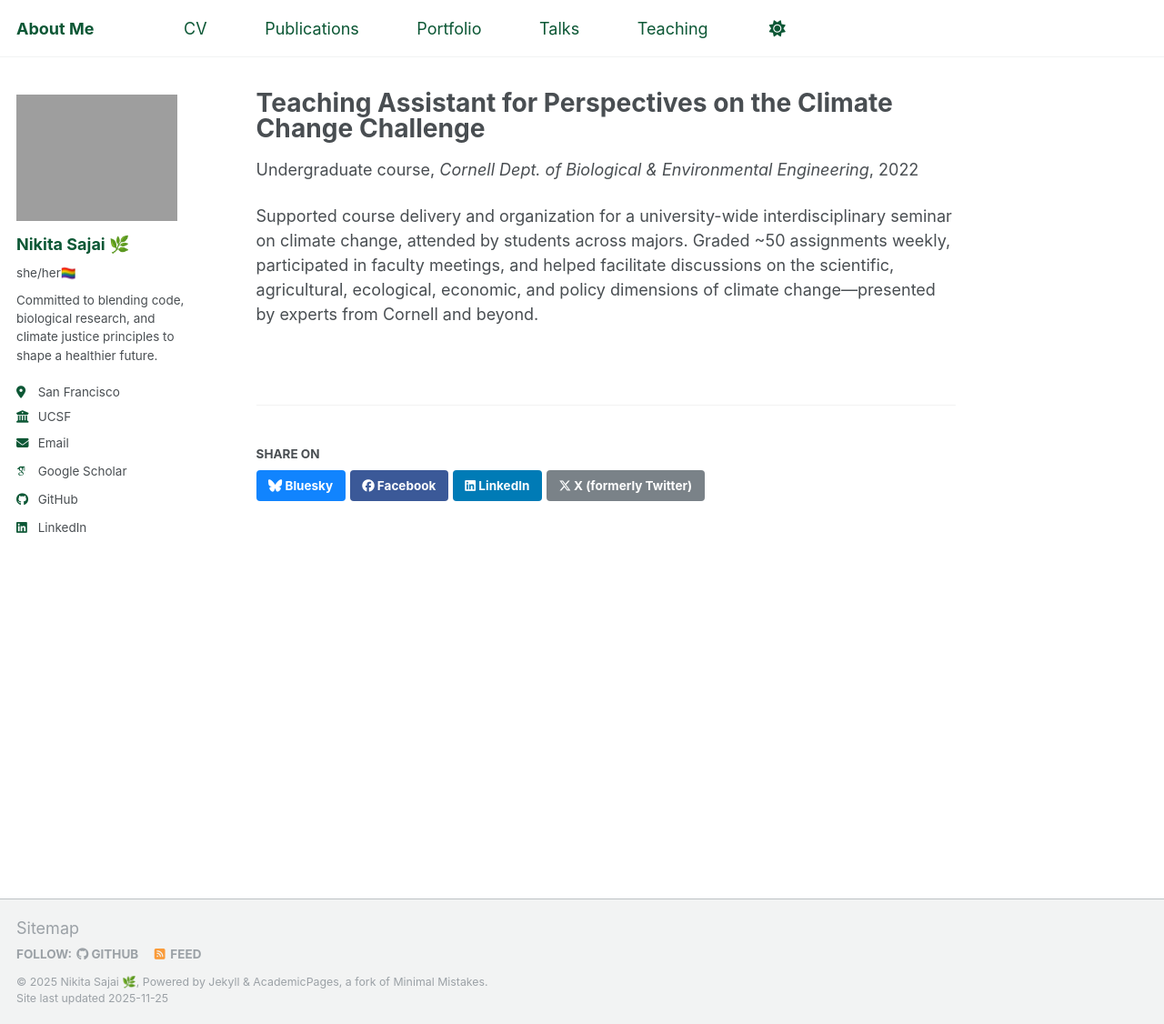
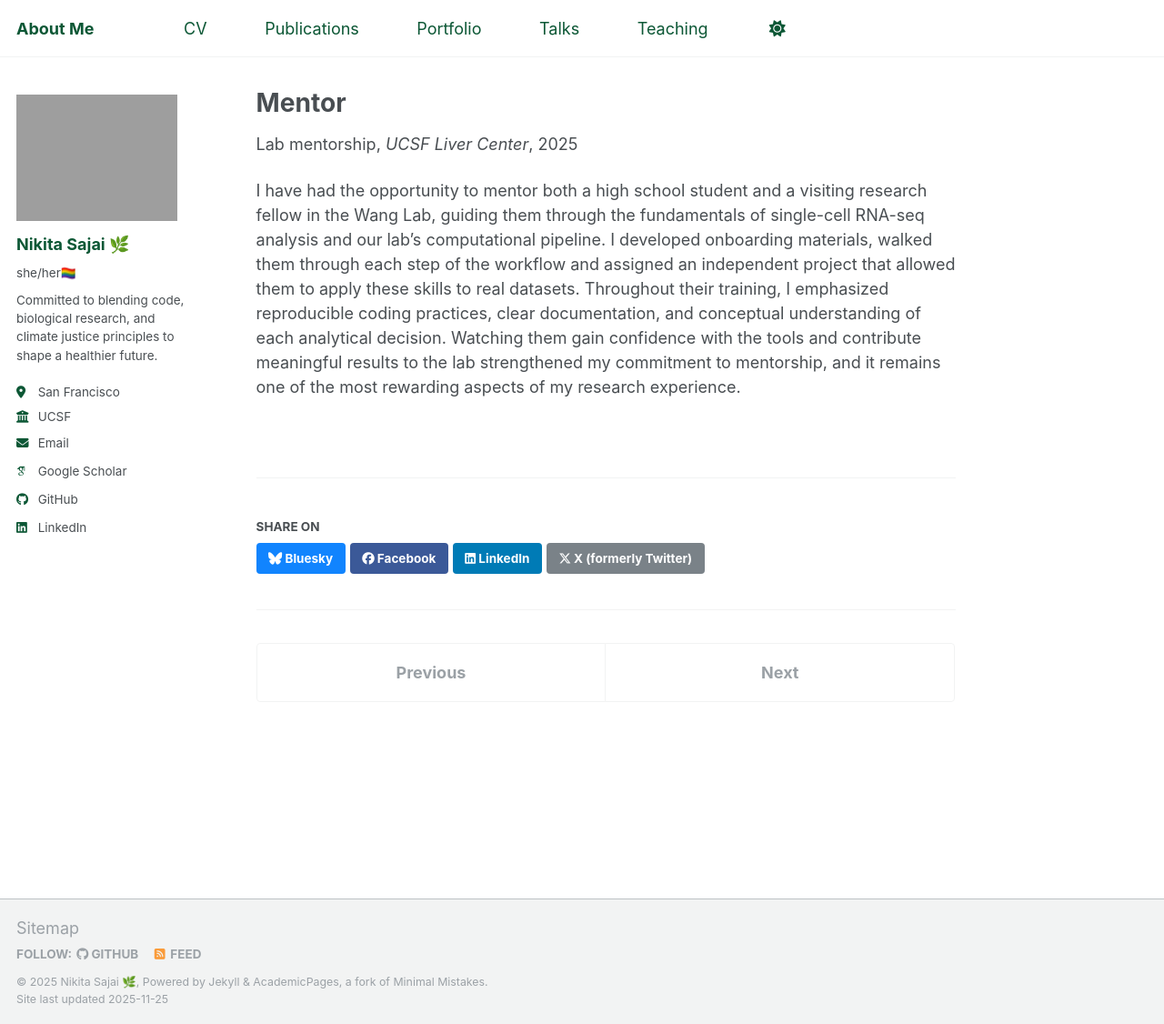
Before and after one commit to 16nikita/16nikita.github.io, a Jekyll site: the page built from _teaching/2014-spring-teaching-1.md, in a window 1280 px wide and 1126 px high. Shown: the whole window at 91% size. Built offline with Jekyll 4.4.1, drawn with Linux system fonts in a browser that asks for light colours; some web fonts are replaced.

Commit message:
teaching

```diff
--- a/_teaching/2014-spring-teaching-1.md
+++ b/_teaching/2014-spring-teaching-1.md
@@ -1,10 +1,10 @@
 ---
-title: "Teaching Assistant for Perspectives on the Climate Change Challenge"
+title: "Mentor"
 collection: teaching
-type: "Undergraduate course"
+type: "Lab mentorship"
 permalink: /teaching/2014-spring-teaching-1
-venue: "Cornell Dept. of Biological & Environmental Engineering"
-date: 2022-05-10
-location: "Ithaca, NY"
+venue: "UCSF Liver Center"
+date: 2025-06-01
+location: "San Francisco, CA"
 ---
-Supported course delivery and organization for a university-wide interdisciplinary seminar on climate change, attended by students across majors. Graded ~50 assignments weekly, participated in faculty meetings, and helped facilitate discussions on the scientific, agricultural, ecological, economic, and policy dimensions of climate change—presented by experts from Cornell and beyond.
+I have had the opportunity to mentor both a high school student and a visiting research fellow in the Wang Lab, guiding them through the fundamentals of single-cell RNA-seq analysis and our lab’s computational pipeline. I developed onboarding materials, walked them through each step of the workflow and assigned an independent project that allowed them to apply these skills to real datasets. Throughout their training, I emphasized reproducible coding practices, clear documentation, and conceptual understanding of each analytical decision. Watching them gain confidence with the tools and contribute meaningful results to the lab strengthened my commitment to mentorship, and it remains one of the most rewarding aspects of my research experience.
```
Also changed, not shown: _teaching/2014-spring-teaching-2.md (added, +10 -0 lines).
